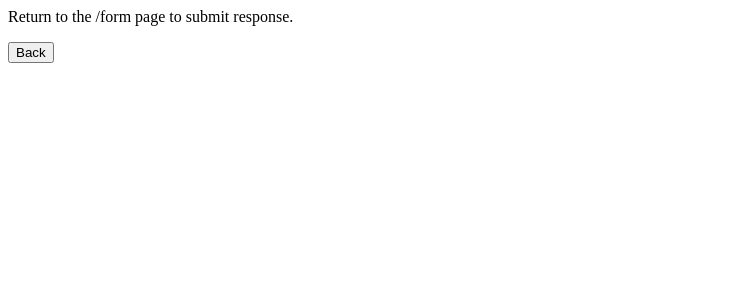
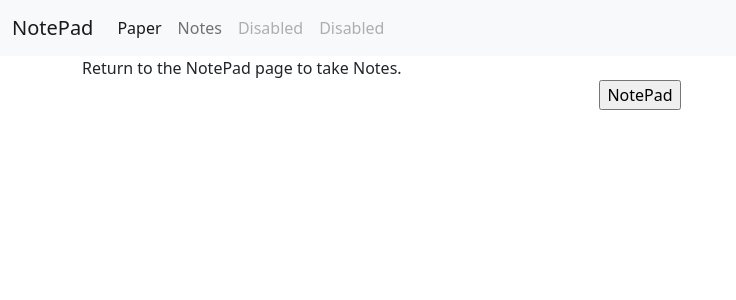
Before and after one commit to sawyerh2000/NotePad2, a Flask app: page /data/ in a window 1280 px wide. Shown: the top 300 px of the page, without its empty margins (0-736 px from the left). Run offline with Flask 2, Linux system fonts and the light colour scheme.

Commit message:
Added html and css from bootstrap for cleaner look as well as some quality of life stuff

```diff
--- a/app.py
+++ b/app.py
@@ -1,7 +1,25 @@
-from flask import Flask, render_template, request
+from flask import Flask, render_template, request, url_for
+import sqlite3
 
 
 app = Flask(__name__) #Create an instance of the app, in this case "app"
+
+notes = [
+    {
+    'author' : 'Jeremy',
+    'content' : 'Hello from the shadow realm'
+    },
+
+    {
+     'author' : 'Susan',
+     'content' : 'Hello Jeremy!'
+    }
+
+]
+@app.route("/notes")
+def read():
+    return render_template('notes.html', notes = notes)
+
 
 
 @app.route("/form") #define a url as a decorator, in this case "/"
@@ -17,3 +35,8 @@
     if request.method == 'POST':
         form_data = request.form
         return render_template('data.html', form_data = form_data)
+
+
+
+if __name__ == '__main__':
+    app.run(debug=True)
--- a/templates/data.html
+++ b/templates/data.html
@@ -1,7 +1,11 @@
+{% extends "layout.html" %}
+{% block content %}
     {% for key,value in form_data.items() %}
     <h2>{{key}}</h2>
     <p>{{value}}</p>
     {% endfor %}
+
     <form action = '/form' method = 'get'>
         <p><input type = "submit" value = "Back" /></p>
     </form>
+{% endblock content %}
--- a/templates/form2.html
+++ b/templates/form2.html
@@ -1,4 +1,7 @@
-<h>Return to the /form page to submit response.</h>
-<form action = '/form' method = 'get'>
-<p><input type = "submit" value = "Back" /></p>
-</form>
+{% extends "layout.html" %}
+{% block content %}
+    <h>Return to the NotePad page to take Notes.</h>
+    <form align = "center" action = '/form' method = 'get'>
+    <p><input type = "submit" value = "NotePad" /></p>
+    </form>
+{% endblock content %}
--- /dev/null
+++ b/templates/layout.html
@@ -0,0 +1,47 @@
+<!DOCTYPE html>
+<html>
+<head>
+    <meta charset="utf-8">
+    <meta name="viewport" content="width=device-width, initial-scale=1">
+    <link href="https://cdn.jsdelivr.net/npm/bootstrap@5.1.1/dist/css/bootstrap.min.css" rel="stylesheet" integrity="sha384-F3w7mX95PdgyTmZZMECAngseQB83DfGTowi0iMjiWaeVhAn4FJkqJByhZMI3AhiU" crossorigin="anonymous">
+
+    {% if title %}
+    <title>NotePad - {{title}}</title>
+    {% else %}
+    <title>NotePad</title>
+    {% endif %}
+    <nav class="navbar navbar-expand-lg navbar-light bg-light">
+        <div class="container-fluid">
+          <a class="navbar-brand" href="#">NotePad</a>
+          <button class="navbar-toggler" type="button" data-bs-toggle="collapse" data-bs-target="#navbarNav" aria-controls="navbarNav" aria-expanded="false" aria-label="Toggle navigation">
+            <span class="navbar-toggler-icon"></span>
+          </button>
+          <div class="collapse navbar-collapse" id="navbarNav">
+            <ul class="navbar-nav">
+              <li class="nav-item">
+                <a class="nav-link active" aria-current="page" href="/form">Paper</a>
+              </li>
+              <li class="nav-item">
+                <a class="nav-link" href="/notes">Notes</a>
+              </li>
+              <li class="nav-item">
+                <a class="nav-link disabled" href="#">Disabled</a>
+              </li>
+              <li class="nav-item">
+                <a class="nav-link disabled">Disabled</a>
+              </li>
+            </ul>
+          </div>
+        </div>
+      </nav>
+</head>
+<body>
+    <div class="container">
+        {% block content %}{% endblock %}
+    </div>
+    <script src="https://cdn.jsdelivr.net/npm/bootstrap@5.1.1/dist/js/bootstrap.bundle.min.js" integrity="sha384-/bQdsTh/da6pkI1MST/rWKFNjaCP5gBSY4sEBT38Q/9RBh9AH40zEOg7Hlq2THRZ" crossorigin="anonymous"></script>
+</body>
+
+
+
+</html>
```
Also changed, not shown: templates/form.html (+8 -17 lines), templates/notes.html (added, +17 -0 lines), static/main.css (added). Lines whose indentation alone changed are shown as unchanged.
